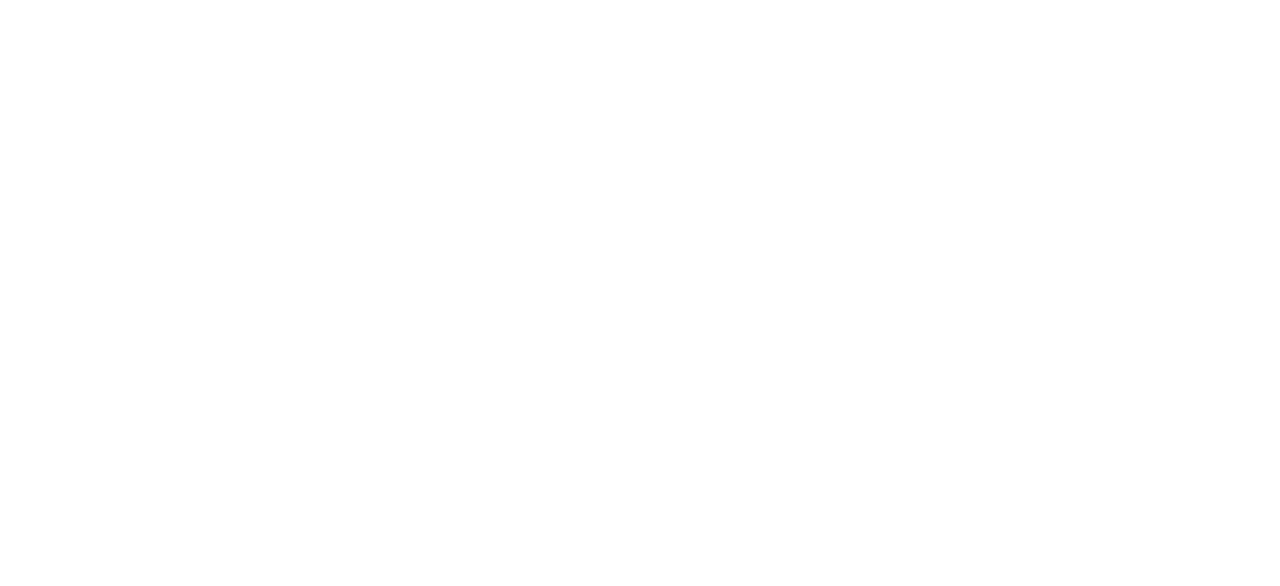
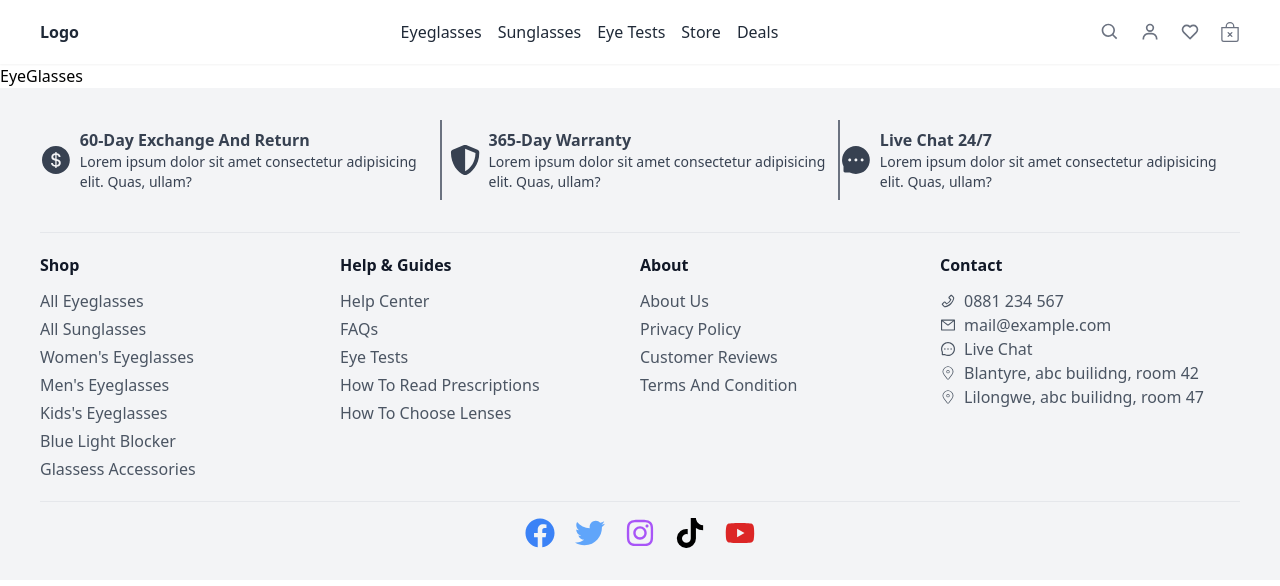
Before and after one commit to jesseemana/Eyewearz, a React (Vite) app: page /eyeglasses in a window 1280 px wide. Before the commit this address had no page. Shown: the top 586 px of the page. Built offline with nearby package versions, Linux system fonts and the light colour scheme.

Commit message:
CHORE: created a footer

```diff
--- a/src/App.jsx
+++ b/src/App.jsx
@@ -1,14 +1,28 @@
-import Home from "./pages/Home";
-import { Routes, Route } from "react-router-dom"
-import Product from "./pages/Product";
+import Home from './pages/Home'
+import { Routes, Route } from 'react-router-dom'
+import Product from './pages/Product'
+import Navbar from './components/Navbar'
+import Male from './pages/Male'
+import Kids from './pages/Kids'
+import Female from './pages/Female'
+import SunGlasses from './pages/SunGlasses'
+import EyeGlasses from './pages/EyeGlasses'
+import Footer from './components/Footer'
 
-function App() {
+const App = () => {
   return (
     <>
+      <Navbar />
       <Routes>
-        <Route path="/" element={<Home />} />
-        <Route path="/product/:id" element={<Product />} />
+        <Route path='/' element={<Home />} />
+        <Route path='/product/:id' element={<Product />} />
+        <Route path='/men' element={<Male />} />
+        <Route path='/kids' element={<Kids />} />
+        <Route path='/women' element={<Female />} />
+        <Route path='/sunglasses' element={<SunGlasses />} />
+        <Route path='/eyeglasses' element={<EyeGlasses />} />
       </Routes>
+      <Footer />
     </>
   )
 }
--- /dev/null
+++ b/src/components/Benefits.tsx
@@ -0,0 +1,23 @@
+import React from 'react'
+
+export interface BenefitsTypes {
+  title: string
+  icon: React.ReactElement
+  desc: string
+  styles?: string
+}
+
+const Benefits = ({ benefits }: { benefits: BenefitsTypes }) => {
+  const { title, icon, desc, styles } = benefits
+  return (
+    <div className={`flex items-center gap-2 w-[400px] ${styles}`}>
+      <>{icon}</>
+      <div>
+        <p className='text-gray-700 font-bold capitalize'>{title}</p>
+        <p className='text-gray-700 text-sm'>{desc}</p>
+      </div>
+    </div>
+  )
+}
+
+export default Benefits
--- /dev/null
+++ b/src/components/Footer.tsx
@@ -0,0 +1,115 @@
+import React from 'react'
+import Socials from './Socials'
+import Container from './Container'
+import Benefits, { BenefitsTypes } from './Benefits'
+import { FaShieldAlt } from 'react-icons/fa'
+import { CiLocationOn } from 'react-icons/ci'
+import {
+  AiFillMessage,
+  AiOutlineMessage,
+  AiFillDollarCircle,
+  AiOutlineMail,
+  AiOutlinePhone,
+} from 'react-icons/ai'
+
+const Footer = () => {
+  return (
+    <footer className='bg-gray-100 py-8'>
+      <Container>
+        <div className='grid mb-8 grid-cols-3'>
+          {benefits.map((item, index) => (
+            <Benefits key={index} benefits={item} />
+          ))}
+        </div>
+        <hr />
+        <div className='grid grid-cols-4 py-5'>
+          {/* Shop */}
+          <div className='flex flex-col gap-3'>
+            <h1 className='font-bold capitalize text-gray-900'>shop</h1>
+            <div className='font-normal text-gray-600 capitalize gap-1 flex flex-col'>
+              <a href='#'>all eyeglasses</a>
+              <a href='#'>all sunglasses</a>
+              <a href='#'>women's eyeglasses</a>
+              <a href='#'>men's eyeglasses</a>
+              <a href='#'>kids's eyeglasses</a>
+              <a href='#'>blue light blocker</a>
+              <a href='#'>glassess accessories</a>
+            </div>
+          </div>
+          {/* Help & Guides */}
+          <div className='flex flex-col gap-3'>
+            <h1 className='font-bold capitalize text-gray-900'>help & guides</h1>
+            <div className='font-normal text-gray-600 capitalize gap-1 flex flex-col'>
+              <a href='#'>help center</a>
+              <a href='#'>FAQs</a>
+              <a href='#'>eye tests</a>
+              <a href='#'>how to read prescriptions</a>
+              <a href='#'>how to choose lenses</a>
+            </div>
+          </div>
+          {/* About */}
+          <div className='flex flex-col gap-3'>
+            <h1 className='font-bold capitalize text-gray-900'>about</h1>
+            <div className='font-normal text-gray-600 capitalize gap-1 flex flex-col'>
+              <a href='#'>about us</a>
+              <a href='#'>privacy policy</a>
+              <a href='#'>customer reviews</a>
+              <a href='#'>terms and condition</a>
+            </div>
+          </div>
+          {/* Contact */}
+          <div className='flex flex-col gap-3'>
+            <h1 className='font-bold capitalize text-gray-900'>contact</h1>
+            <div className=''>
+              <div className='flex items-center gap-2 text-gray-600'>
+                <AiOutlinePhone />
+                <p>0881 234 567</p>
+              </div>
+              <div className='flex items-center gap-2 text-gray-600'>
+                <AiOutlineMail />
+                <p>mail@example.com</p>
+              </div>
+              <div className='flex items-center gap-2 text-gray-600'>
+                <AiOutlineMessage />
+                <p className='capitalize'>live chat</p>
+              </div>
+              <div className='flex items-center gap-2 text-gray-600'>
+                <CiLocationOn />
+                <p className='capitaliz'>Blantyre, abc builidng, room 42</p>
+              </div>
+              <div className='flex items-center gap-2 text-gray-600'>
+                <CiLocationOn />
+                <p className='capitaliz'>Lilongwe, abc builidng, room 47</p>
+              </div>
+            </div>
+          </div>
+        </div>
+        <hr />
+        <div className='grid place-items-center mt-4'>
+          <Socials />
+        </div>
+      </Container>
+    </footer>
+  )
+}
+
+export default Footer
+
+export const benefits: BenefitsTypes[] = [
+  {
+    title: '60-day exchange and return',
+    icon: <AiFillDollarCircle size={40} className='fill-gray-700'/>,
+    desc: 'Lorem ipsum dolor sit amet consectetur adipisicing elit. Quas, ullam?'
+  },
+  {
+    title: '365-day warranty',
+    icon: <FaShieldAlt size={40} className='fill-gray-700'/>,
+    desc: 'Lorem ipsum dolor sit amet consectetur adipisicing elit. Quas, ullam?',
+    styles: 'before:bg-gray-500 before:h-20 before:w-[3px] after:bg-gray-500 after:h-20 after:w-[2px]'
+  },
+  {
+    title: 'live chat 24/7',
+    icon: <AiFillMessage size={40} className='fill-gray-700'/>,
+    desc: 'Lorem ipsum dolor sit amet consectetur adipisicing elit. Quas, ullam?'
+  },
+]
--- a/src/pages/Home.tsx
+++ b/src/pages/Home.tsx
@@ -1,14 +1,24 @@
 import React from 'react'
+import Hero from '../components/Hero'
+import Picks from '../components/Picks'
+import Promo from '../components/Promo'
+import Header from '../components/Header'
 import Explore from '../components/Explore'
-import Hero from '../components/Hero'
-import Navbar from '../components/Navbar'
+import Reviews from '../components/Reviews'
+import Categories from '../components/Categories'
+import NewsLetter from '../components/NewsLetter'
 
 const Home = () => {
   return (
     <>
-      <Navbar />
-      <Hero />
+      {/* <Hero /> */}
+      <Header />
+      <Categories />
       <Explore />
+      <Picks />
+      <Reviews />
+      <Promo />
+      <NewsLetter />
     </>
   )
 }
```
